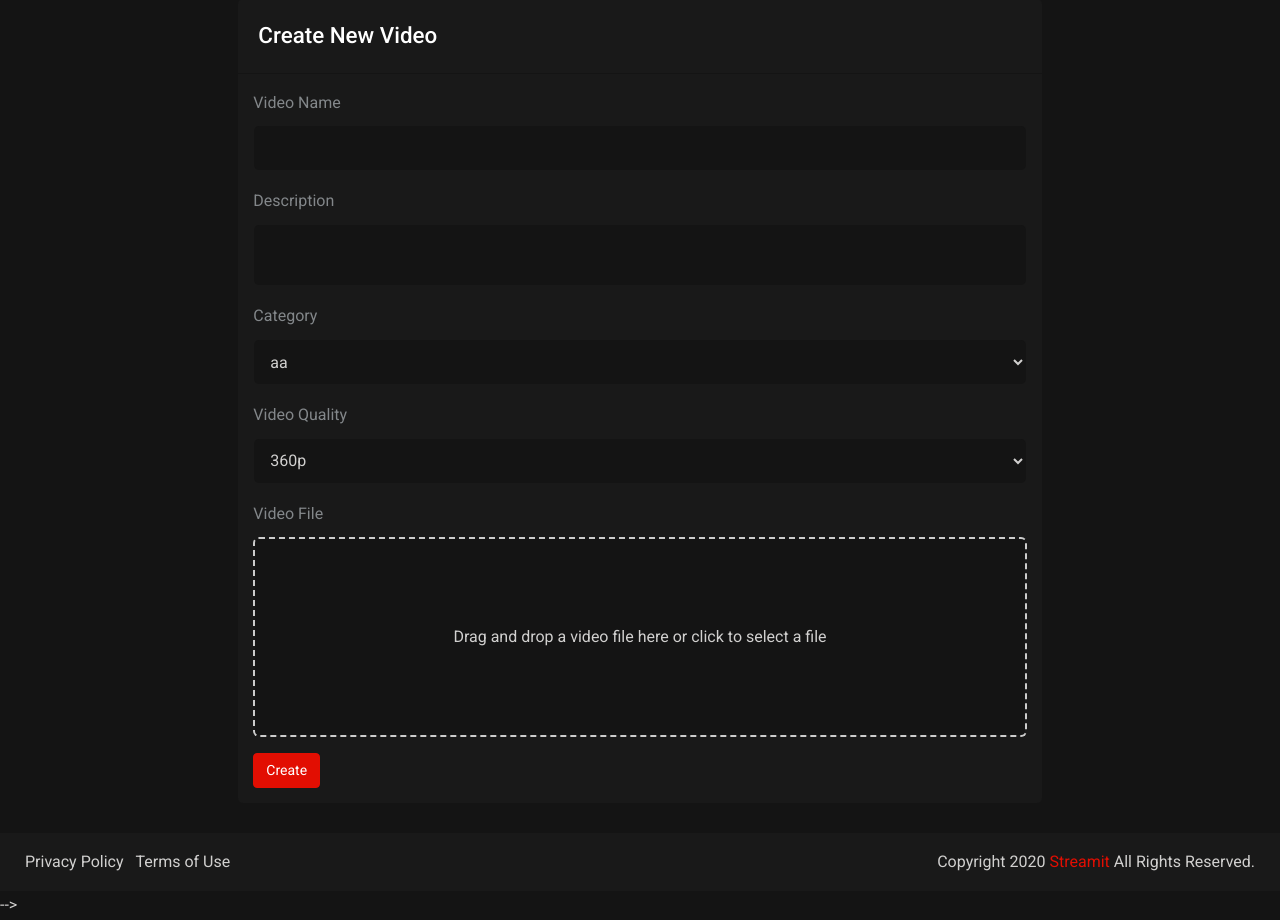
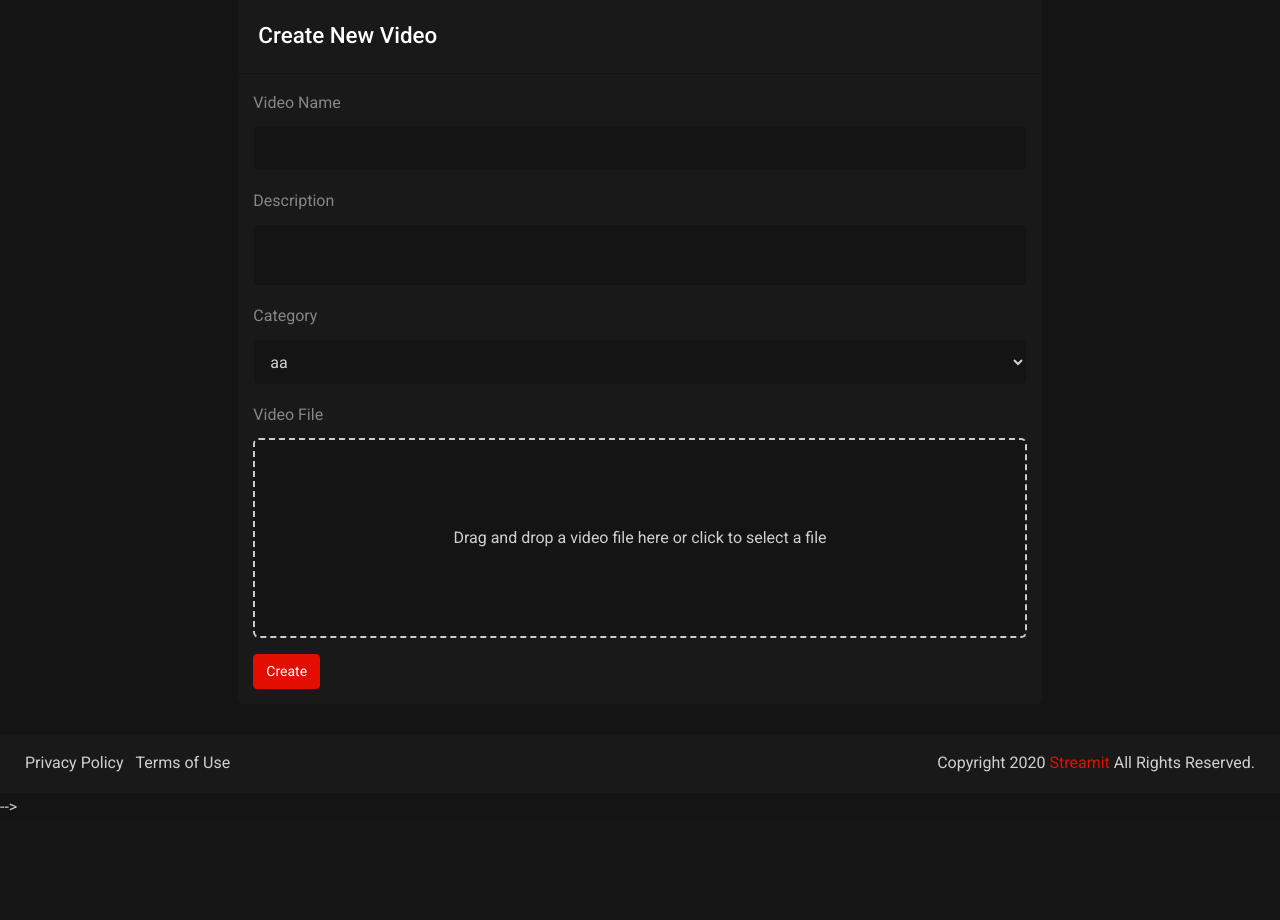
Before and after one commit to MgZayarNaing/video, a Django app: page /myadmin/videos/create/ in a window 1280 px wide. Shown: the part 117-1037 px from the top of the page. After the commit the page ends 928 px from the top, so only its background shows below. Run offline with Django 4.2, Linux system fonts and the light colour scheme; data comes from the database, SQL or seed files in the repository; both versions use the stored data as it was after the commit; some libraries are stand-ins or nearby versions.

Commit message:
video_uplad

```diff
--- a/myadmin/templates/create_video.html
+++ b/myadmin/templates/create_video.html
@@ -32,27 +32,19 @@
                                     {% endfor %}
                                 </select>
                             </div>
-                            <div class="form-group">
-                                <label for="quality">Video Quality</label>
-                                <select class="form-control" id="quality" name="quality">
-                                    <option value="360">360p</option>
-                                    <option value="480">480p</option>
-                                    <option value="720">720p</option>
-                                    <option value="1080">1080p</option>
-                                </select>
-                            </div>
+
                             <div class="form-group">
                                 <label for="video_file">Video File</label>
                                 <div id="drop_zone" class="form-control" style="height: 200px; border: 2px dashed #ccc; display: flex; align-items: center; justify-content: center; cursor: pointer;">
                                     Drag and drop a video file here or click to select a file
                                 </div>
                                 <input type="file" class="form-control" id="video_file" name="video_file" accept="video/*" style="display: none;" required>
-                                <video id="videoPreview" width="100%" controls style="display: none; margin-top: 10px;">
-                                    <source id="videoSource" src="">
-                                    Your browser does not support the video tag.
-                                </video>
+                                <video id="videoPreview" width="100%" controls style="display: none; margin-top: 10px;"></video>
                                 <div id="fileSize" style="margin-top: 10px;"></div>
-                                <progress id="uploadProgress" value="0" max="100" style="width: 100%; display: none; margin-top: 10px;"></progress>
+                                <div id="uploadProgressContainer" style="width: 100%; display: none; margin-top: 10px; position: relative;">
+                                    <progress id="uploadProgress" value="0" max="100" style="width: 100%;"></progress>
+                                    <span id="uploadPercentage" style="position: absolute; left: 50%; top: -60%; transform: translate(-50%, -50%); color: white; font-weight: bold;">0%</span>
+                                </div>
                                 <div id="uploadComplete" style="display: none; margin-top: 10px;">Upload Complete!</div>
                             </div>
                             <button type="submit" class="btn btn-primary">Create</button>
@@ -98,15 +90,13 @@ document.getElementById('video_file').addEventListener('change', function(event)
 function handleFiles(file) {
     if (file) {
         var videoPreview = document.getElementById('videoPreview');
-        var videoSource = document.getElementById('videoSource');
         var fileSizeDisplay = document.getElementById('fileSize');
         var url = URL.createObjectURL(file);
-        videoSource.src = url;
-        videoPreview.load();
+        videoPreview.src = url;
         videoPreview.style.display = 'block';
         videoPreview.play();
         document.getElementById('drop_zone').style.display = 'none';
-        document.getElementById('uploadProgress').style.display = 'block';
+        document.getElementById('uploadProgressContainer').style.display = 'block';
         fileSizeDisplay.textContent = `File size: ${(file.size / 1024 / 1024).toFixed(2)} MB`;
     }
 }
@@ -116,17 +106,32 @@ document.getElementById('videoUploadForm').addEventListener('submit', function(e
     var formData = new FormData(this);
     var xhr = new XMLHttpRequest();
     xhr.open('POST', "{% url 'create_video' %}", true);
+
     xhr.upload.onprogress = function(e) {
         if (e.lengthComputable) {
             var percentComplete = Math.round((e.loaded / e.total) * 100);
             var uploadProgress = document.getElementById('uploadProgress');
+            var uploadPercentage = document.getElementById('uploadPercentage');
             uploadProgress.value = percentComplete;
+            uploadPercentage.textContent = percentComplete + '%';
+
+            if (percentComplete < 50) {
+                uploadProgress.style.backgroundColor = '#ff0000'; // red
+            } else if (percentComplete < 75) {
+                uploadProgress.style.backgroundColor = '#ffa500'; // orange
+            } else {
+                uploadProgress.style.backgroundColor = '#00ff00'; // green
+            }
+
             if (percentComplete === 100) {
-                uploadProgress.style.display = 'none';
                 document.getElementById('uploadComplete').style.display = 'block';
+                setTimeout(function() {
+                    document.getElementById('uploadProgressContainer').style.display = 'none';
+                }, 500); // ပြီးဆုံးသောအခါ progress bar ကို ဖျောက်ပါ။
             }
         }
     };
+
     xhr.onload = function() {
         if (xhr.status === 200) {
             alert('Video uploaded successfully!');
@@ -137,5 +142,6 @@ document.getElementById('videoUploadForm').addEventListener('submit', function(e
     };
     xhr.send(formData);
 });
+
 </script>
 {% endblock %}
--- a/myadmin/views.py
+++ b/myadmin/views.py
@@ -249,41 +249,25 @@ def video_list(request):
 def create_video(request):
     if request.method == 'POST':
         video_file = request.FILES.get('video_file')
-        quality = request.POST.get('quality')
 
-        # Define quality resolution mapping
-        quality_resolution_mapping = {
-            '360': 'scale=-1:360',
-            '480': 'scale=-1:480',
-            '720': 'scale=-1:720',
-            '1080': 'scale=-1:1080'
-        }
-
-        if not video_file or quality not in quality_resolution_mapping:
-            return JsonResponse({'error': 'Invalid file or quality'}, status=400)
+        if not video_file:
+            return JsonResponse({'error': 'Invalid file'}, status=400)
 
         try:
-            # Save uploaded file temporarily
-            temp_file_path = os.path.join(settings.MEDIA_ROOT, video_file.name)
-            with open(temp_file_path, 'wb+') as temp_file:
-                for chunk in video_file.chunks():
-                    temp_file.write(chunk)
+            # Save uploaded file
+            video = Video.objects.create(
+                category_id=request.POST.get('category'),
+                name=request.POST.get('name'),
+                description=request.POST.get('description'),
+                video_file=video_file,
+                user=request.user
+            )
 
-            # Process video with ffmpeg
-            output_file_path = os.path.join(settings.MEDIA_ROOT, f'processed_{quality}_{video_file.name}')
-            input_stream = ffmpeg.input(temp_file_path)
-            output_stream = input_stream.output(output_file_path, vf=quality_resolution_mapping[quality])
-            ffmpeg.run(output_stream)
-
-            # Clean up the temporary file
-            os.remove(temp_file_path)
-
-            return JsonResponse({'message': 'Video processed successfully', 'output_url': output_file_path}, status=200)
-        except ffmpeg.Error as e:
-            return JsonResponse({'error': 'Failed to process video', 'details': str(e)}, status=500)
+            return JsonResponse({'message': 'Video uploaded successfully', 'video_id': video.id}, status=200)
+        except Exception as e:
+            return JsonResponse({'error': 'Failed to upload video', 'details': str(e)}, status=500)
     else:
         return render(request, 'create_video.html', {'categories': Category.objects.all()})
-
 
 def video_detail(request, video_id):
     video = get_object_or_404(Video, id=video_id)
```
Also changed, not shown: db.sqlite3, 14 other files.
